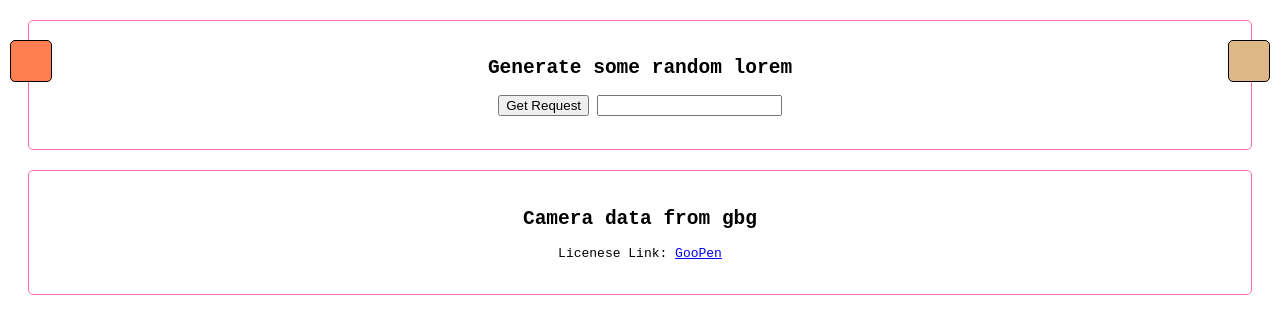
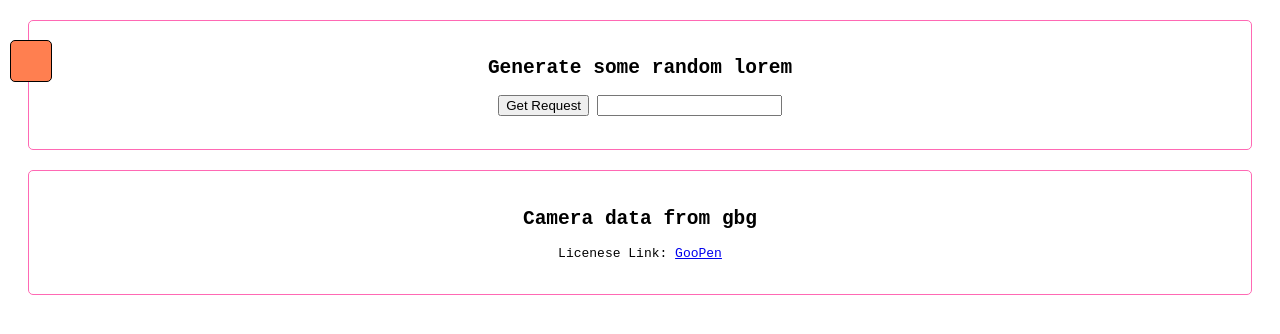
Before and after one commit to gurchk/AjaxShowcase, a plain HTML site: page index.html in a window 1280 px wide. Drawn offline with Linux system fonts and the light colour scheme; no server answers.

Commit message:
Small fix

```diff
--- a/index.css
+++ b/index.css
@@ -18,14 +18,3 @@ section {
     padding: 20px;
     font-family: monospace;
 }
-
-#water {
-    position: fixed;
-    right: 10px;
-    top: 40px;
-    background-color: burlywood;
-    border: 1px solid black;
-    border-radius: 5px;
-    padding: 20px;
-    font-family: monospace;
-}
--- a/index.html
+++ b/index.html
@@ -1,7 +1,3 @@
-<!--
-4 Ändra koden så att varje gång användaren klickar på knappen ska resultatet från AJAX-anropet läggas i en oordnad lista, <ul>
--->
-
 <!DOCTYPE html>
 <html>
 
@@ -23,7 +19,6 @@
         </div>
     </section>
     <div id="bridge"></div>
-    <div id="water"></div>
     <section>
     <h1>Camera data from gbg</h1>
     <div id="cameraLog"></div>
```
Also changed, not shown: index.js (line endings or trailing spaces), 1 other file.
